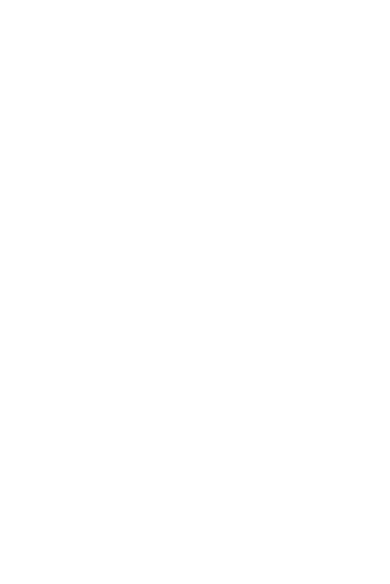
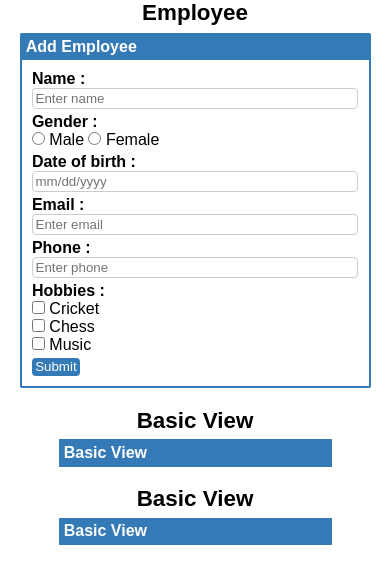
Before and after one commit to sahilswebosmotic/HTML_CSS_JS_TASK, a website: page index.html in a window 390 px wide. Drawn offline with Linux system fonts and the light colour scheme; files that its build step writes are made by us from their sources.

Commit message:
first commit

```diff
--- /dev/null
+++ b/assets/sampleData.js
@@ -0,0 +1,19 @@
+const employees = [
+    {
+        name: "John",
+        gender: "Male",
+        dob: "01/02/1988",
+        email: "john@example.com",
+        phone: "9898767514",
+        hobbies: ["Cricket"]
+    },
+    {
+        name: "Mary",
+        gender: "Female",
+        dob: "01/06/1988",
+        email: "mary@example.com",
+        phone: "9977541236",
+        hobbies: ["Cricket", "Chess"]
+    }
+];
+export default employees ;
--- a/index.html
+++ b/index.html
@@ -1,11 +1,82 @@
 <!DOCTYPE html>
 <html lang="en">
-<head>
-    <meta charset="UTF-8">
-    <meta name="viewport" content="width=device-width, initial-scale=1.0">
-    <title>Document</title>
-</head>
-<body>
+  <head>
+    <meta charset="UTF-8" />
+    <meta http-equiv="X-UA-Compatible" content="IE=edge" />
+    <meta name="viewport" content="width=device-width, initial-scale=1.0" />
+    <title>Employee</title>
+    <link rel="stylesheet" href="/HTML_CSS_JS/style.css" />
+  </head>
 
-</body>
+  <body>
+    <div class="Employee">
+      <h1 class="section-headind">Employee</h1>
+
+      <div class="Employee-form-sec">
+        <p id="Employee-form-sec-head">Add Employee</p>
+
+        <div class="Employee-form">
+          <form id="employeeForm">
+            <div class="form-property">
+              <label class="form-label">Name :</label>
+              <input class="form-input" type="text" id="name" placeholder="Enter name" />
+            </div>
+
+            <div class="form-property">
+              <label class="form-label">Gender :</label>
+              <div class="inline-options">
+                <label><input type="radio" id="male" value="Male" /> Male</label
+                ><label> <input type="radio" id="female" name="gender" value="Female" /> Female</label>
+              </div>
+            </div>
+
+            <div class="form-property">
+              <label class="form-label">Date of birth :</label>
+              <input type="text" class="form-input" placeholder="mm/dd/yyyy" onfocus="(this.type='date')" id="dob" />
+            </div>
+
+            <div class="form-property">
+              <label class="form-label">Email :</label>
+              <input class="form-input" type="email" id="email" placeholder="Enter email" />
+            </div>
+
+            <div class="form-property">
+              <label class="form-label">Phone :</label>
+              <input class="form-input" type="tel" id="phone" placeholder="Enter phone" />
+            </div>
+
+            <div class="hobbies">
+              <label class="form-label">Hobbies :</label>
+              <div class="hobbies-options">
+                <label><input class="hobby" type="checkbox" /> Cricket</label>
+                <label><input class="hobby" type="checkbox" /> Chess</label>
+                <label><input class="hobby" type="checkbox" /> Music</label>
+              </div>
+            </div>
+
+            <button class="submit-btn" type="submit">Submit</button>
+          </form>
+        </div>
+      </div>
+    </div>
+
+    <!-- Basic Form -->
+    <div class="basic-view">
+      <h1 class="section-headind">Basic View</h1>
+      <div class="basic-view-sec">
+        <p id="basic-view-sec-head">Basic View</p>
+        <div class="basic-view-table"></div>
+      </div>
+    </div>
+
+    <!-- Advanced View -->
+      <div class="basic-view">
+      <h1 class="section-headind">Basic View</h1>
+      <div class="basic-view-sec">
+        <p id="basic-view-sec-head">Basic View</p>
+        <div class="basic-view-table"></div>
+      </div>
+    </div>
+    <script src="./src/main.js" type="module"></script>
+  </body>
 </html>
--- /dev/null
+++ b/src/main.js
@@ -0,0 +1,161 @@
+import SubMain from "./subMain.js";
+export default class Main {
+  constructor() {
+    new SubMain();
+    this.employees = [
+    {
+        name: "John",
+        gender: "Male",
+        dob: "01/02/1988",
+        email: "john@example.com",
+        phone: "9898767514",
+        hobbies: ["Cricket"]
+    },
+    {
+        name: "Mary",
+        gender: "Female",
+        dob: "01/06/1988",
+        email: "mary@example.com",
+        phone: "9977541236",
+        hobbies: ["Cricket", "Chess"]
+    }
+  ];
+    this.initializeForm();
+  }
+
+  initializeForm() {
+    const form = document.getElementById("employeeForm");
+    if (!form) {
+      console.error("Form not found");
+      return;
+    }
+
+    const nameInput = document.getElementById("name");
+    const maleRadio = document.getElementById("male");
+    const femaleRadio = document.getElementById("female");
+    const dobInput = document.getElementById("dob");
+    const emailInput = document.getElementById("email");
+    const phoneInput = document.getElementById("phone");
+    const hobbyInputs = document.getElementsByClassName("hobby");
+
+    // block future dates (UI)
+    // const today = new Date().toISOString().split("T")[0];
+    // dobInput.max = today;
+
+    form.addEventListener("submit", (e) => {
+      e.preventDefault();
+
+      // gender
+      let gender = "";
+      if (maleRadio.checked) gender = "Male";
+      else if (femaleRadio.checked) gender = "Female";
+
+      // hobbies
+      let hobbies = [];
+      for (let i = 0; i < hobbyInputs.length; i++) {
+        if (hobbyInputs[i].checked) {
+          hobbies.push(hobbyInputs[i].value);
+        }
+      }
+
+      const employeeData = {
+        name: nameInput.value.trim(),
+        gender,
+        dob: dobInput.value,
+        email: emailInput.value.trim(),
+        phone: phoneInput.value.trim(),
+        hobbies
+      };
+
+      // REQUIRED validation
+      if (!employeeData.name || !employeeData.email || !employeeData.gender) {
+        alert("Name, Email and Gender are required");
+        return;
+      }
+
+      // NAME length validation
+      if (employeeData.name.length < 4 || employeeData.name.length > 20) {
+        alert("Name must be between 4 and 20 characters");
+        return;
+      }
+
+      // DATE validation (logic level)
+      // const selectedDate = new Date(employeeData.dob);
+      // const currentDate = new Date();
+      // currentDate.setHours(0, 0, 0, 0);
+
+      // if (selectedDate > currentDate) {
+      //   alert("Future dates are not allowed");
+      //   return;
+      // }
+
+      // STORE
+      this.employees.push(employeeData);
+
+      // RENDER
+      this.renderEmployeeTable(this.employees);
+
+      form.reset();
+    });
+  }
+  // basis view
+  renderEmployeeTable(data) {
+    const container = document.querySelector(".basic-view");
+    container.style.width='80%';
+    if (!container) return;
+
+    container.innerHTML = "";
+
+    const table = document.createElement("table");
+    table.style.width = "80%";
+    table.style.alignSelf="center";
+    // table.style.borderCollapse = "collapse";
+
+    const headers = ["Name", "Gender", "DOB", "Email", "Phone", "Hobbies"];
+    const thead = document.createElement("thead");
+    const headerRow = document.createElement("tr");
+
+    headers.forEach(text => {
+      const th = document.createElement("th");
+      th.innerText = text;
+      th.style.border = "1px solid #ccc";
+      th.style.padding = "8px";
+      headerRow.appendChild(th);
+    });
+
+    thead.appendChild(headerRow);
+    table.appendChild(thead);
+
+    const tbody = document.createElement("tbody");
+
+    data.forEach(emp => {
+      const row = document.createElement("tr");
+
+      [
+        emp.name,
+        emp.gender,
+        emp.dob,
+        emp.email,
+        emp.phone,
+        emp.hobbies.join(", ")
+      ].forEach(value => {
+        const td = document.createElement("td");
+        td.innerText = value;
+        td.style.border = "1px solid #ccc";
+        td.style.padding = "8px";
+        row.appendChild(td);
+      });
+
+      tbody.appendChild(row);
+    });
+
+    table.appendChild(tbody);
+    container.appendChild(table);
+  }
+}
+
+
+
+window.onload = function () {
+  new Main();
+};
--- /dev/null
+++ b/src/subMain.js
@@ -0,0 +1,8 @@
+import sampleData from '../assets/sampleData.js'
+export default class SubMain {
+  constructor() {
+// get form
+
+
+  }
+}
--- a/style.css
+++ b/style.css
@@ -0,0 +1,145 @@
+/*  RESET*/
+* {
+  margin: 0;
+  padding: 0;
+  box-sizing: border-box;
+  font-family: Arial, sans-serif;
+}
+
+/* CONTAINER  */
+.Employee {
+  width: 90%;
+  max-width: 70%;
+  margin: 0 auto;
+  display: flex;
+  flex-direction: column;
+}
+
+.section-headind {
+  text-align: center;
+  margin-bottom: 2%;
+  /* font-size: 1%; */
+}
+
+/* CARD  */
+.Employee-form-sec {
+  border: 2px solid #337ab7;
+  border-radius: 0.5%;
+}
+
+#Employee-form-sec-head {
+  padding: 1% 1.2%;
+  background-color: #337ab7;
+  color: white;
+  font-weight: 700;
+}
+
+/* FORM */
+.Employee-form {
+  padding: 3%;
+}
+
+/* ROWS */
+.form-property,
+.hobbies {
+  display: flex;
+  align-items: center;
+  width: 100%;
+  margin-bottom: 1.2%;
+  gap: 1.5%;
+}
+
+/* LABEL */
+.form-label {
+  width: 10%;
+  font-weight: 700;
+  text-align-last: right;
+}
+
+/* INPUT */
+.form-input {
+  width: 90%;
+  padding: 0.6% 0.8%;
+  border: 1px solid #ccc;
+  border-radius: 4px;
+}
+
+/* Gender */
+.inline-options {
+  column-gap:4%;
+}
+
+/* Hobbies */
+.hobbies-options {
+  display: flex;
+  flex-direction: column;
+  gap: 0.5%;
+}
+
+/* Button */
+.submit-btn {
+  padding: 0.5% 1%;
+  background-color: #337ab7;
+  border: none;
+  border-radius: 4px;
+  color: white;
+  margin-left: 11%;
+  cursor: pointer;
+}
+
+
+.basic-view {
+  width: 90%;
+  max-width: 70%;
+  margin: 5% auto;
+  display: flex;
+  flex-direction: column;
+}
+
+.basic-view-sec {
+  border: 2px solid #337ab7;
+  border-radius: 0.5%;
+}
+
+#basic-view-sec-head {
+  padding: 1% 1.2%;
+  background-color: #337ab7;
+  color: white;
+  font-weight: 700;
+}
+
+
+
+@media (max-width: 768px) {
+  .section-headind{
+    font-size: 140%;
+  }
+  .Employee {
+    max-width: 100%;
+  }
+
+  .Employee-form {
+    padding-left: 3%;
+  }
+
+  .form-property,
+  .hobbies {
+    flex-direction: column;
+    align-items: flex-start;
+  }
+
+  .form-label {
+    width: 100%;
+      text-align-last: left;
+  }
+
+  .form-input,
+  .inline-options,
+  .hobbies-options {
+    width: 100%;
+  }
+
+  .submit-btn {
+    margin-left: 0;
+  }
+}
```
Also changed, not shown: package.json (added, +17 -0 lines), .eslintrc.js (added), .prettierrc.json (added), favicon.ico (added), script.js (deleted), 4 other files.
